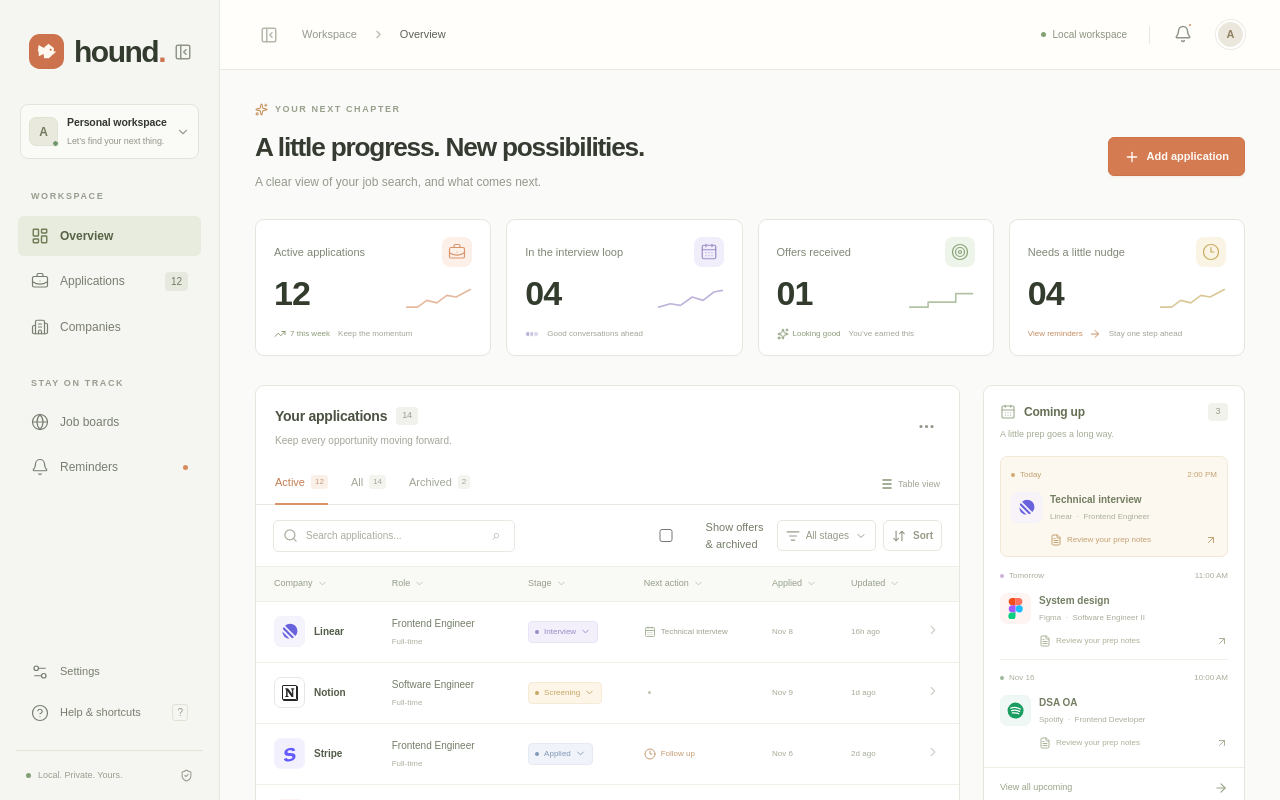
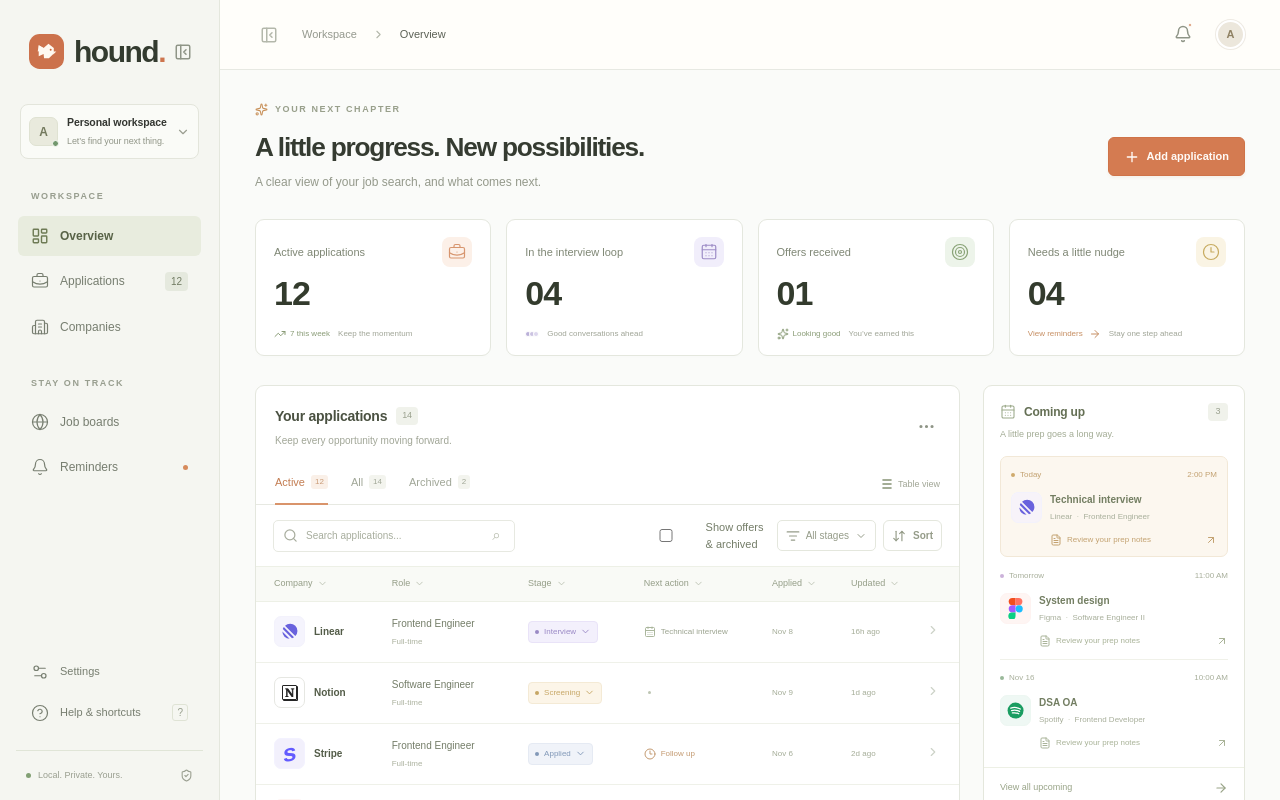
Before and after one commit to imayushsawant/Hound, a React (Vite) app: page / in a window 1280 px wide. Shown: the top 800 px of the page. Built offline with nearby package versions, Linux system fonts and the light colour scheme.

Commit message:
fix(ui): remove local indicator from top nav and dummy metric graphs

```diff
--- a/src/App.tsx
+++ b/src/App.tsx
@@ -683,11 +683,6 @@ function App() {
             <strong>{app ? "Application details" : company ? company.name : page}</strong>
           </div>
           <div className="topbar-right">
-            <span className="local-pill">
-              <span className="status-dot" />
-              Local workspace
-            </span>
-            <span className="topbar-divider" />
             <div className="notification-wrap">
               <button
                 className={`icon-button notification-button ${notificationsOpen ? "pressed" : ""}`}
@@ -1389,27 +1384,7 @@ function Stat({
         <span>{title}</span>
         <span className={`stat-icon ${color}`}>{icon}</span>
       </div>
-      <div className="stat-number">
-        {String(value).padStart(2, "0")}
-        <span className={`stat-sparkline ${color}`}>
-          <svg viewBox="0 0 80 28">
-            <path
-              d={
-                color === "green"
-                  ? "M2 24H24V18H41V18H57V8H77"
-                  : color === "purple"
-                    ? "M2 24L16 20L28 22L42 12L55 16L68 6L78 4"
-                    : "M2 24L15 24L26 16L38 19L50 10L61 12L78 3"
-              }
-              fill="none"
-              stroke="currentColor"
-              strokeWidth="2"
-              strokeLinecap="round"
-              strokeLinejoin="round"
-            />
-          </svg>
-        </span>
-      </div>
+      <div className="stat-number">{String(value).padStart(2, "0")}</div>
       <div className="stat-detail">{detail}</div>
     </div>
   );
--- a/src/shell/App.tsx
+++ b/src/shell/App.tsx
@@ -247,17 +247,6 @@ function StatCard({
       </div>
       <div className="nudge-stat-value" aria-label="Not available yet">
         —
-        <span className="stat-graph" aria-hidden="true">
-          <i />
-          <i />
-          <i />
-          <i />
-          <i />
-          <i />
-          <i />
-          <i />
-          <i />
-        </span>
       </div>
       <div className="nudge-stat-note">
         <span className="stat-note-dot" />
```
